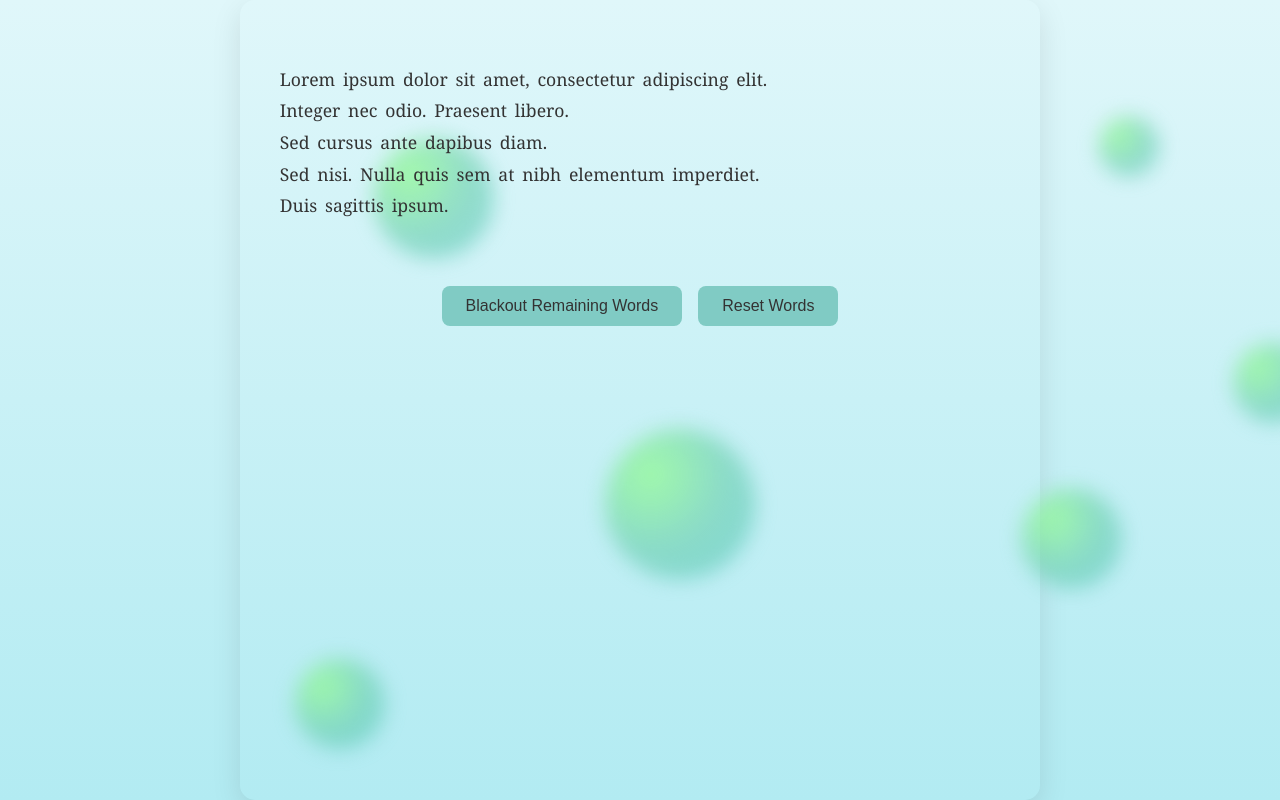
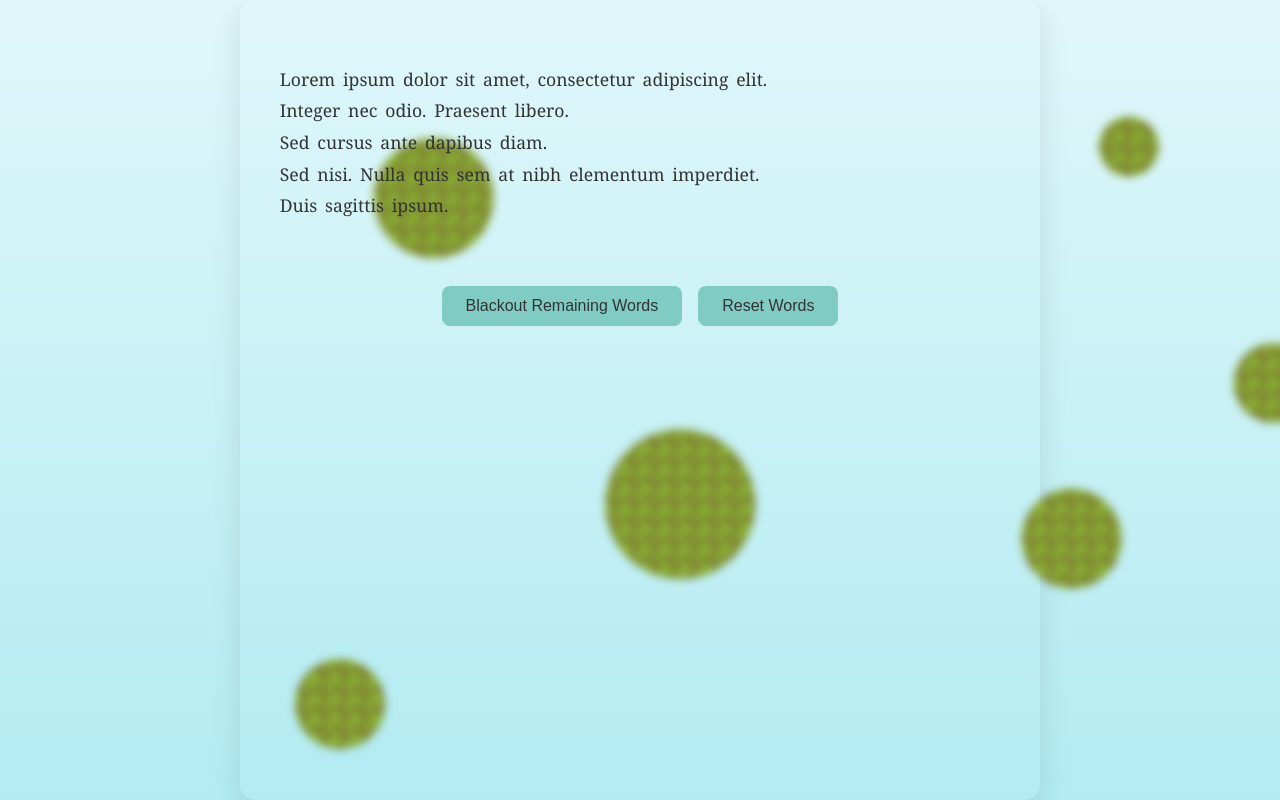
Before and after one commit to Blourvim/lilypad-poetry, a plain HTML site: page index.html in a window 1280 px wide. Shown: the top 800 px of the page. Drawn offline with Linux system fonts and the light colour scheme.

Commit message:
add texture to lilypads

```diff
--- a/index.html
+++ b/index.html
@@ -118,13 +118,20 @@
     }
 
     .lillypad {
+
+
       position: absolute;
       border-radius: 50%;
-      background: radial-gradient(circle at 30% 30%, rgba(152, 251, 152, 0.8), rgba(102, 205, 170, 0.6), rgba(32, 178, 170, 0.4));
-      filter: blur(10px);
+      /* background: radial-gradient(circle at 30% 30%, rgba(152, 251, 152, 0.8), rgba(102, 205, 170, 0.6), rgba(32, 178, 170, 0.4)); */
+      filter: blur(4px);
       animation-timing-function: ease-in-out;
       animation-iteration-count: infinite;
       animation-direction: alternate;
+      background:
+        radial-gradient(circle at 0% 50%, rgba(96, 16, 48, 0) 9px, #613 10px, rgba(96, 16, 48, 0) 11px) 0px 10px,
+        radial-gradient(at 100% 100%, rgba(96, 16, 48, 0) 9px, #613 10px, rgba(96, 16, 48, 0) 11px),
+        #8a3; /*Microbial Mat by Logan McBroom*/
+      background-size: 20px 20px;
     }
 
     .lillypad-1 {
```
